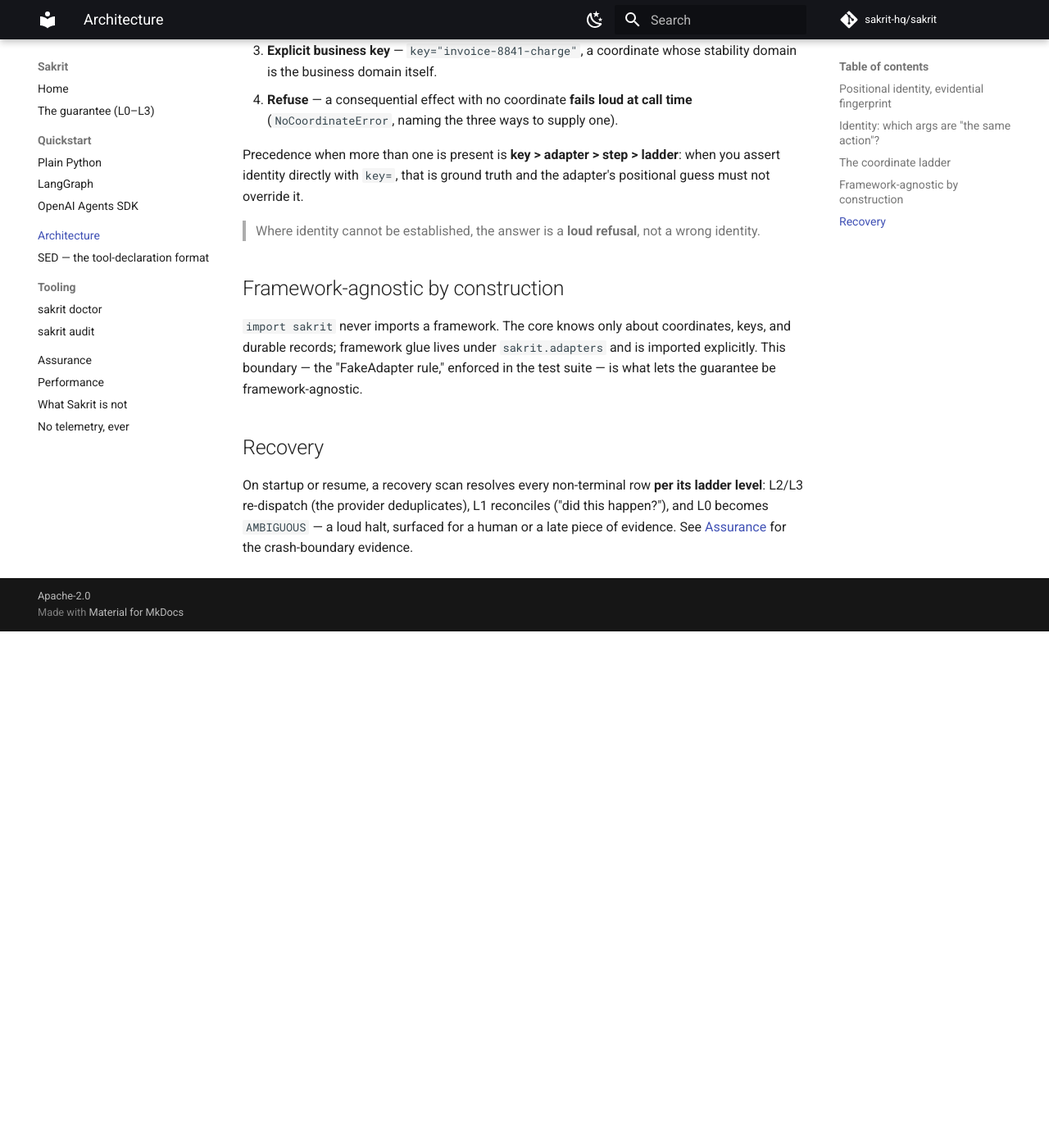
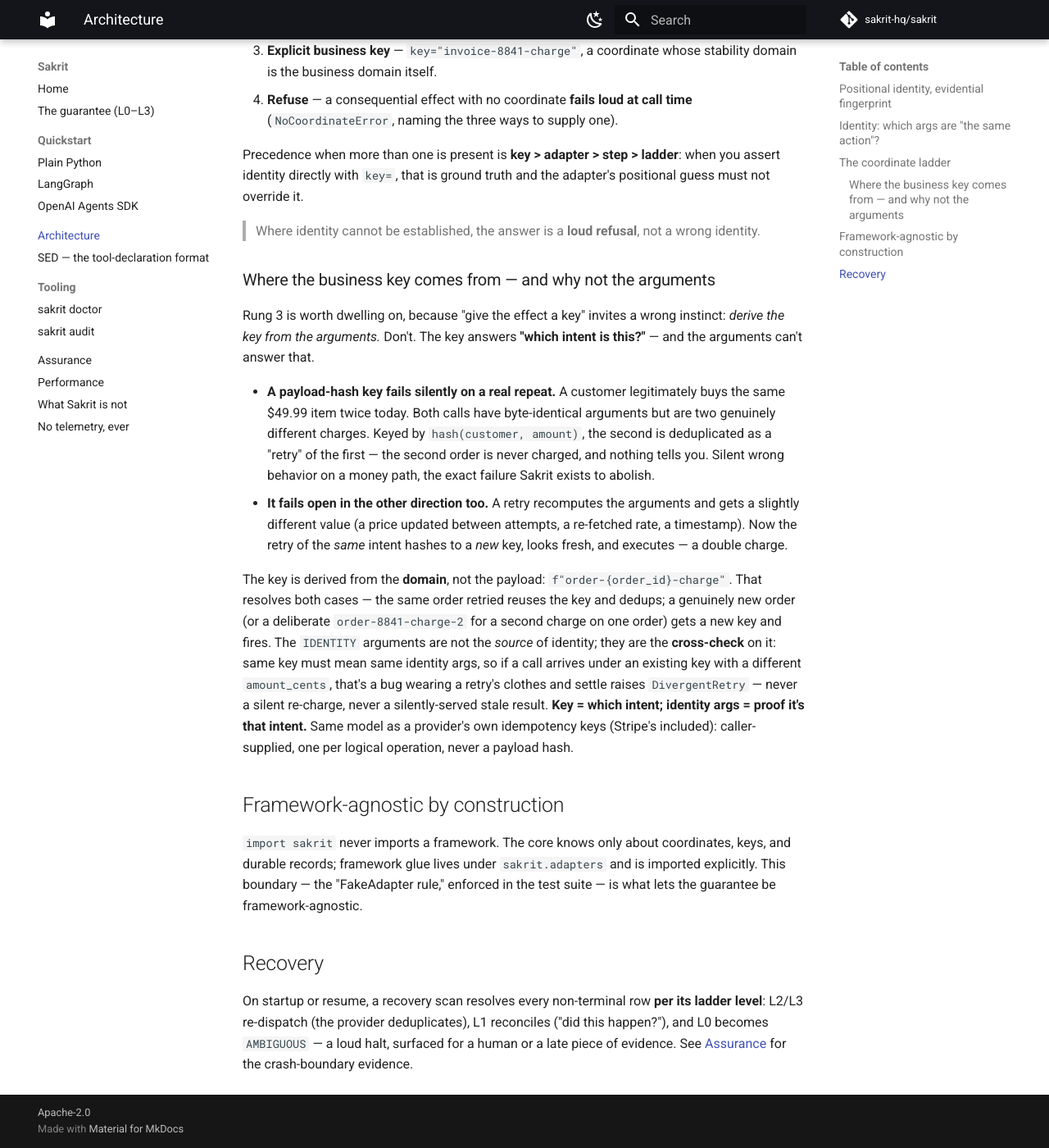
Before and after one commit to sakrit-hq/sakrit, an MkDocs documentation site: the page built from docs-site/architecture.md, in a window 1280 px wide and 1400 px high, scrolled down 1864 px. Shown: the whole window at 82% size. Built offline with MkDocs 1.6.1 and Material for MkDocs 9.7.7, drawn with Linux system fonts in a browser that asks for light colours; comment, search, counter and statistics services are not loaded; before the commit the page ends 2634 px from its top, so only the background shows below that.

Commit message:
docs(architecture): explain where the business key comes from (and why not args)
Fuller version of the key-derivation note on the coordinate-ladder page: the key names the
intent (domain-derived, f"order-{order_id}-charge"), never a payload hash — with both failure
modes an args-derived key hits (silently deduping a real second purchase; double-charging on a
recomputed arg), and how the IDENTITY args verify rather than set the key (DivergentRetry on
mismatch). Rounds out the same finding now covered on the README and plain quickstart.

Co-Authored-By: Claude Opus 4.8 <noreply@anthropic.com>

```diff
--- a/docs-site/architecture.md
+++ b/docs-site/architecture.md
@@ -74,6 +74,31 @@ directly with `key=`, that is ground truth and the adapter's positional guess mu
 
 > Where identity cannot be established, the answer is a **loud refusal**, not a wrong identity.
 
+### Where the business key comes from — and why not the arguments
+
+Rung 3 is worth dwelling on, because "give the effect a key" invites a wrong instinct: *derive the key
+from the arguments.* Don't. The key answers **"which intent is this?"** — and the arguments can't
+answer that.
+
+- **A payload-hash key fails silently on a real repeat.** A customer legitimately buys the same $49.99
+  item twice today. Both calls have byte-identical arguments but are two genuinely different charges.
+  Keyed by `hash(customer, amount)`, the second is deduplicated as a "retry" of the first — the second
+  order is never charged, and nothing tells you. Silent wrong behavior on a money path, the exact
+  failure Sakrit exists to abolish.
+- **It fails open in the other direction too.** A retry recomputes the arguments and gets a slightly
+  different value (a price updated between attempts, a re-fetched rate, a timestamp). Now the retry of
+  the *same* intent hashes to a *new* key, looks fresh, and executes — a double charge.
+
+The key is derived from the **domain**, not the payload: `f"order-{order_id}-charge"`. That resolves
+both cases — the same order retried reuses the key and dedups; a genuinely new order (or a deliberate
+`order-8841-charge-2` for a second charge on one order) gets a new key and fires. The `IDENTITY`
+arguments are not the *source* of identity; they are the **cross-check** on it: same key must mean
+same identity args, so if a call arrives under an existing key with a different `amount_cents`, that's
+a bug wearing a retry's clothes and settle raises `DivergentRetry` — never a silent re-charge, never a
+silently-served stale result. **Key = which intent; identity args = proof it's that intent.** Same
+model as a provider's own idempotency keys (Stripe's included): caller-supplied, one per logical
+operation, never a payload hash.
+
 ## Framework-agnostic by construction
 
 `import sakrit` never imports a framework. The core knows only about coordinates, keys, and durable
```
